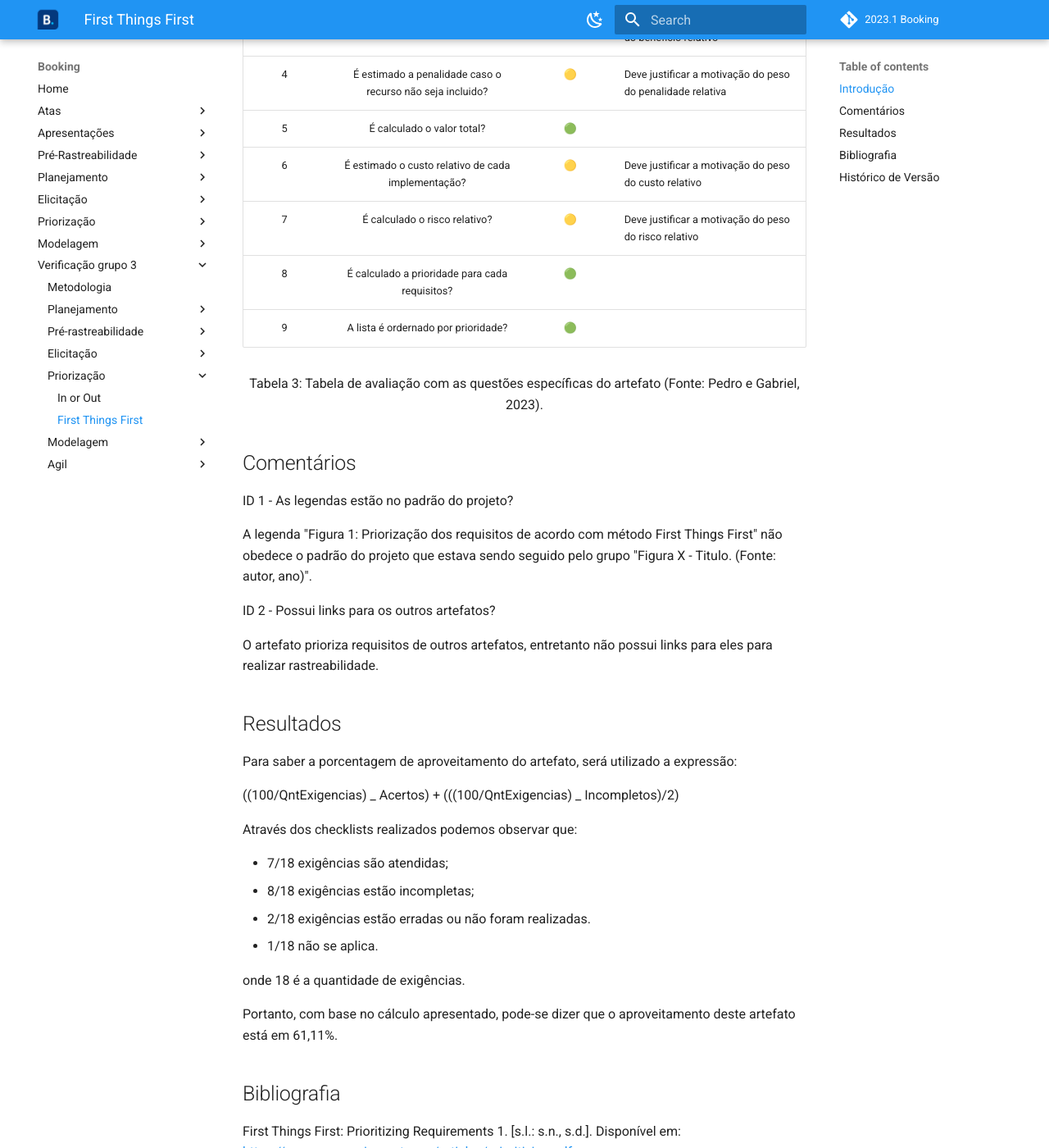
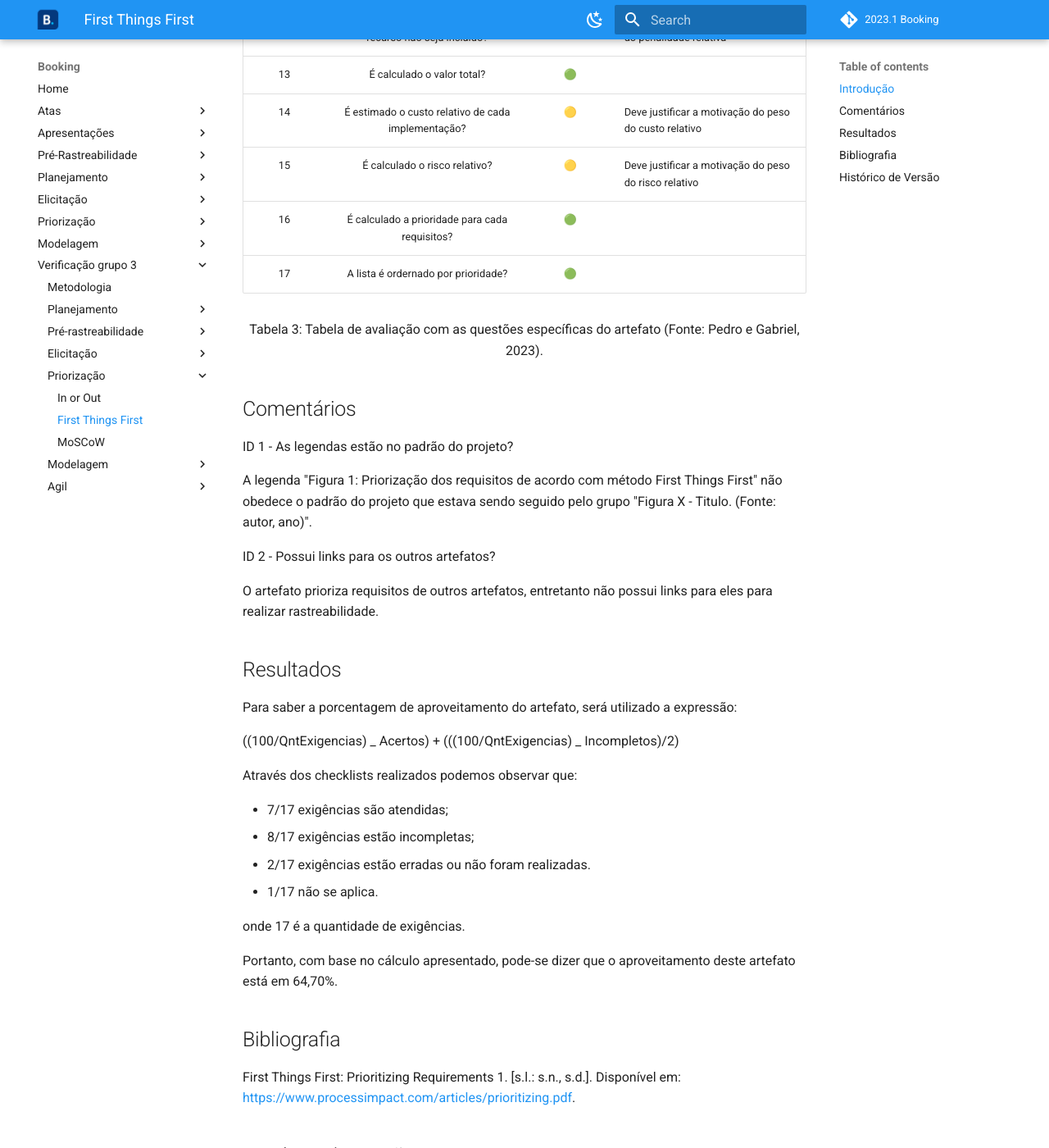
Before and after one commit to Requisitos-de-Software/2023.1-Booking, an MkDocs documentation site: the page built from docs/verificacao3/priorizacao/firstThingsFirst.md, in a window 1280 px wide and 1400 px high, scrolled down 1531 px. Shown: the whole window at 82% size. Built offline with MkDocs 1.6.1 and Material for MkDocs 9.7.7, drawn with Linux system fonts in a browser that asks for light colours; comment, search, counter and statistics services are not loaded; some of the changed text lies outside the part shown.

Commit message:
adicionando parte do moscow e adequando algumas verificações a metodologia

```diff
--- a/docs/verificacao3/priorizacao/firstThingsFirst.md
+++ b/docs/verificacao3/priorizacao/firstThingsFirst.md
@@ -24,7 +24,6 @@ A tabela 1 a seguir representa os dados do artefato First Things First.
 | 6 |  As tabelas e imagens possuem legenda, fonte e são introduzidas no texto?  |     🟡     | "Nem todos os requisitos estão presentes na tabela", poderia substituir por "Nem todos os requisitos estão presentes na tabela da figura 1" |
 | 7 |                           O artefato possui autor?                           |     🟢     |                                                                                                                                               |
 | 8 |                          O artefato possui revisor?                          |     🟢     |                                                                                                                                               |
-| 9 |                      As tabelas são chamadas no texto?                      |    N/A    |                                                                                                                                               |
 
 <div style="text-align: center">
 <p> Tabela 2: Tabela de avaliação com as verificações gerais para todos os artefatos (Fonte: Pedro e Gabriel, 2023). </p>
@@ -32,15 +31,15 @@ A tabela 1 a seguir representa os dados do artefato First Things First.
 
 | ID |                                  Questão                                  | Inspeção | Obersevação                                                           |
 | :-: | :------------------------------------------------------------------------: | :--------: | ----------------------------------------------------------------------- |
-| 1 | É feita uma encenação ou entrevista com usuário, para a priorização? |     🟢     |                                                                         |
-| 2 |          Todos os requisitos elicitados estão sendo priorizados?          |     🟡     | Justificar melhor do porque não estão todos os requisitos priorizados |
-| 3 |                     É estimado o beneficio relativo?                     |     🟡     | Deve justificar a motivação do peso do beneficio relativo             |
-| 4 |        É estimado a penalidade caso o recurso não seja incluido?        |     🟡     | Deve justificar a motivação do peso do penalidade relativa            |
-| 5 |                        É calculado o valor total?                        |     🟢     |                                                                         |
-| 6 |           É estimado o custo relativo de cada implementação?           |     🟡     | Deve justificar a motivação do peso do custo relativo                 |
-| 7 |                      É calculado o risco relativo?                      |     🟡     | Deve justificar a motivação do peso do risco relativo                |
-| 8 |              É calculado a prioridade para cada requisitos?              |     🟢     |                                                                         |
-| 9 |                    A lista é ordernado por prioridade?                    |     🟢     |                                                                         |
+| 9 | É feita uma encenação ou entrevista com usuário, para a priorização? |     🟢     |                                                                         |
+| 10 |          Todos os requisitos elicitados estão sendo priorizados?          |     🟡     | Justificar melhor do porque não estão todos os requisitos priorizados |
+| 11 |                     É estimado o beneficio relativo?                     |     🟡     | Deve justificar a motivação do peso do beneficio relativo             |
+| 12 |        É estimado a penalidade caso o recurso não seja incluido?        |     🟡     | Deve justificar a motivação do peso do penalidade relativa            |
+| 13 |                        É calculado o valor total?                        |     🟢     |                                                                         |
+| 14 |           É estimado o custo relativo de cada implementação?           |     🟡     | Deve justificar a motivação do peso do custo relativo                 |
+| 15 |                      É calculado o risco relativo?                      |     🟡     | Deve justificar a motivação do peso do risco relativo                |
+| 16 |              É calculado a prioridade para cada requisitos?              |     🟢     |                                                                         |
+| 17 |                    A lista é ordernado por prioridade?                    |     🟢     |                                                                         |
 
 <div style="text-align: center">
 <p> Tabela 3: Tabela de avaliação com as questões específicas do artefato (Fonte: Pedro e Gabriel, 2023). </p>
@@ -64,14 +63,14 @@ Para saber a porcentagem de aproveitamento do artefato, será utilizado a expres
 
 Através dos checklists realizados podemos observar que:
 
-- 7/18 exigências são atendidas;
-- 8/18 exigências estão incompletas;
-- 2/18 exigências estão erradas ou não foram realizadas.
-- 1/18 não se aplica.
+- 7/17 exigências são atendidas;
+- 8/17 exigências estão incompletas;
+- 2/17 exigências estão erradas ou não foram realizadas.
+- 1/17 não se aplica.
 
-onde 18 é a quantidade de exigências.
+onde 17 é a quantidade de exigências.
 
-Portanto, com base no cálculo apresentado, pode-se dizer que o aproveitamento deste artefato está em 61,11%.
+Portanto, com base no cálculo apresentado, pode-se dizer que o aproveitamento deste artefato está em 64,70%.
 
 ## Bibliografia
 
--- a/mkdocs.yml
+++ b/mkdocs.yml
@@ -80,6 +80,7 @@ nav:
       - Priorização:
         - In or Out: verificacao3/priorizacao/inOrOut.md
         - First Things First: verificacao3/priorizacao/firstThingsFirst.md
+        - MoSCoW: verificacao3/priorizacao/moscow.md
       - Modelagem:
         - Casos de uso: verificacao3/modelagem/casoUso.md
         - Especificação Suplementar: verificacao3/modelagem/especificacaoSuplementar.md
```
Also changed, not shown: docs/verificacao3/agil/backlog.md (+7 -7 lines), docs/verificacao3/modelagem/especificacaoSuplementar.md (+13 -14 lines), docs/verificacao3/planejamento/listaDeAplicativos.md (+19 -20 lines), docs/verificacao3/priorizacao/moscow.md (added, +79 -0 lines).
